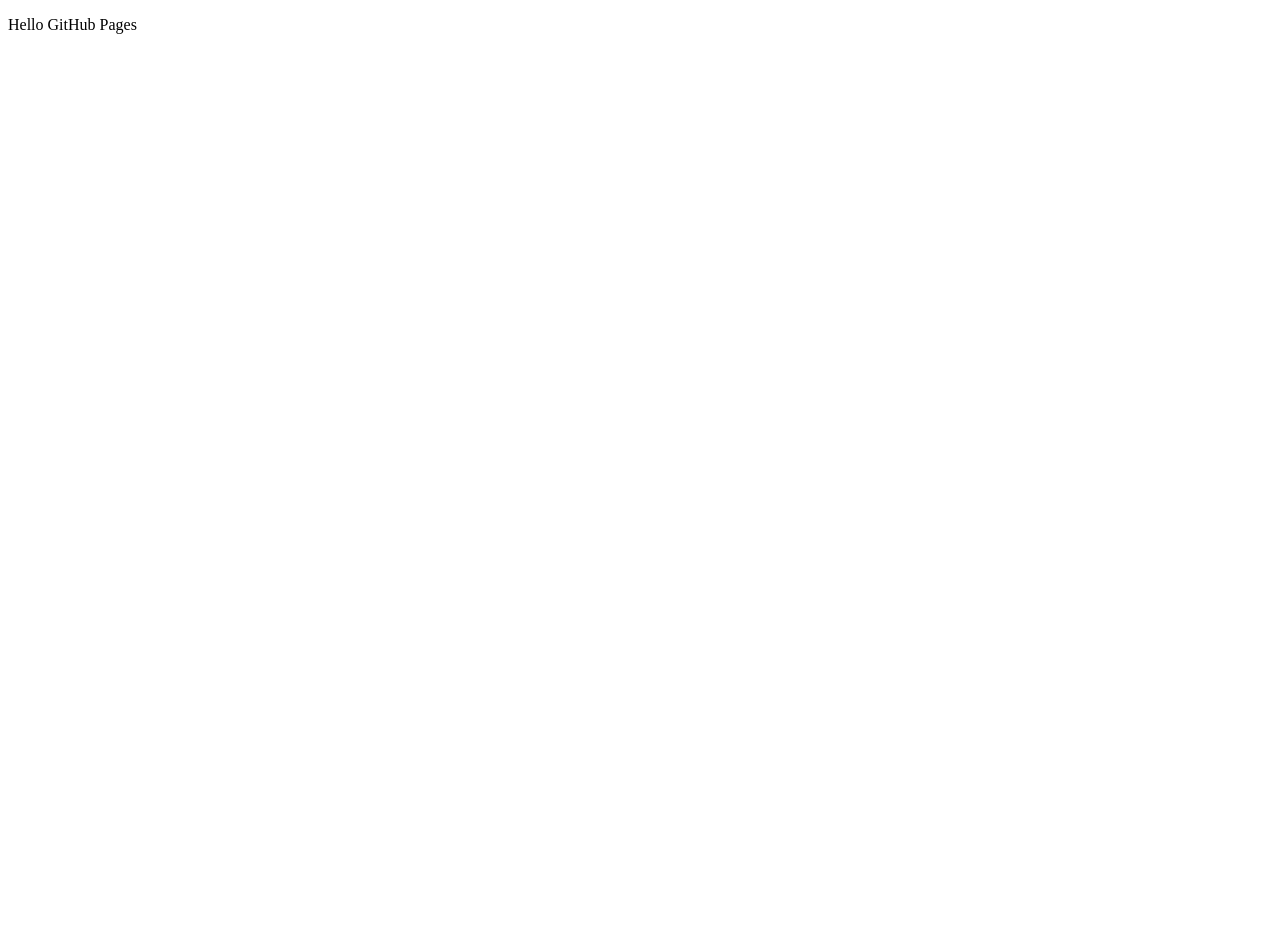
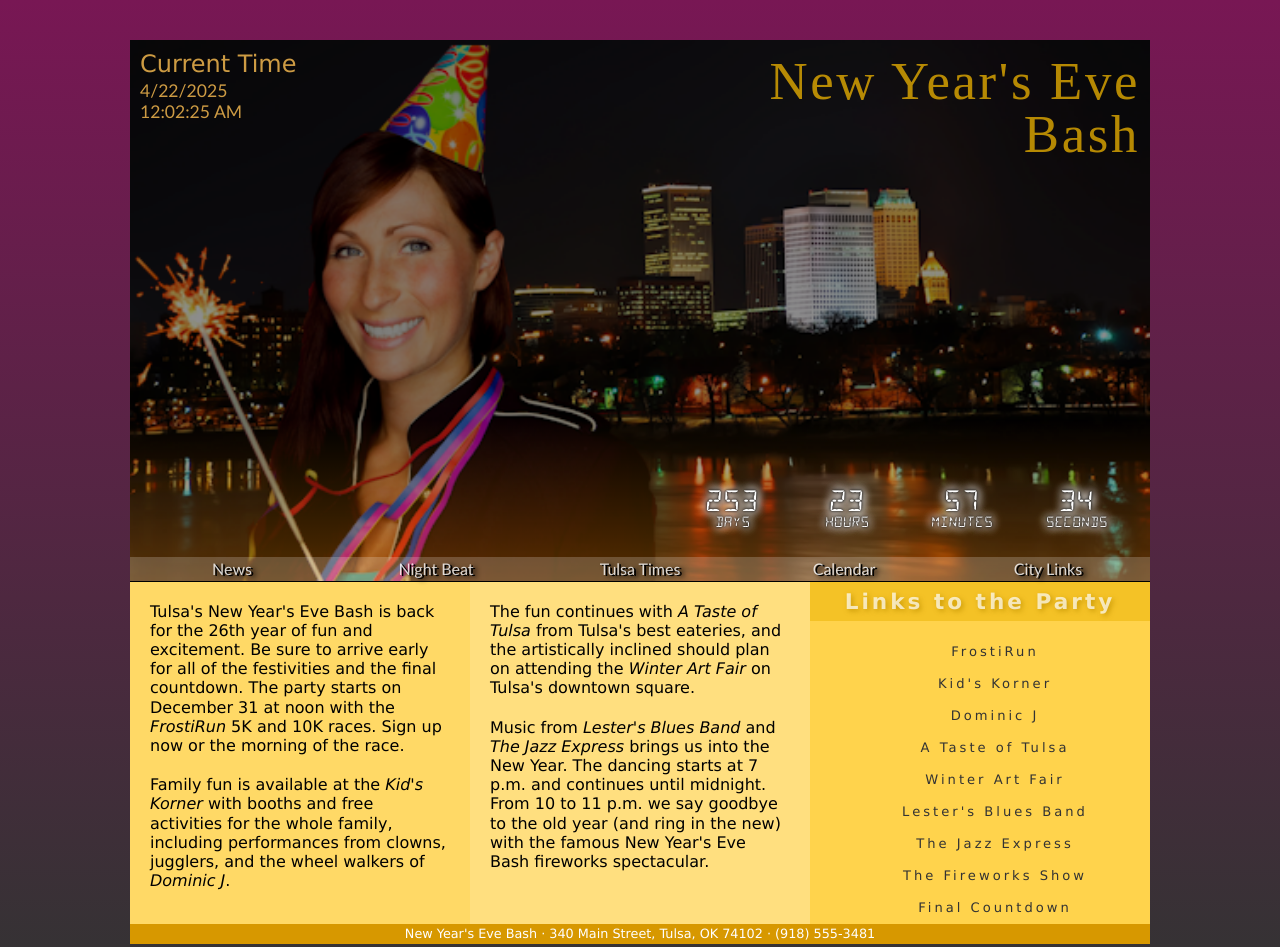
Before and after one commit to jmv505/Spring-2025, a plain HTML site: page index.html in a window 1280 px wide. Before the commit the page ends 800 px from the top, so only its background shows below. Drawn offline with Linux system fonts and the light colour scheme.

Commit message:
Add files via upload

```diff
--- a/index.html
+++ b/index.html
@@ -1,11 +1,106 @@
 <!DOCTYPE html>
-<html>
-<head>
-    <meta charset='utf-8'>
-    <title>Hello GitHub Pages</title>
-</head>
+<html lang="en">
+   <head>
+      <!--
+         New Perspectives on HTML5 and CSS3, 8th Edition
+         Tutorial 9
+         Tutorial Case
 
-<body>
-    <p id = "text">Hello GitHub Pages</p>
-</body>
+         Tulsa's New Year's Bash
+         Author: Juan Carlos Montero
+         Date: 4/21/2025
+
+         Filename: tny_clock.html
+
+      -->
+
+      <meta charset="utf-8" />
+      <meta name="viewport" content="width=device-width, initial-scale=1" />
+      <title>Tulsa's New Year's Bash</title>
+      <link href="tny_reset.css" rel="stylesheet" />
+      <link href="tny_styles.css" rel="stylesheet" />
+      <script src = "tny_script.js" defer></script>
+   </head>
+
+   <body>
+      <header>
+         <nav class="horizontal">
+            <ul>
+               <li><a href="#">News</a></li>
+               <li><a href="#">Night Beat</a></li>
+               <li><a href="#">Tulsa Times</a></li>
+               <li><a href="#">Calendar</a></li>
+               <li><a href="#">City Links</a></li>
+            </ul>
+         </nav>
+
+         <img src="tny_banner.png" id="logoImg" alt="" />
+         <h1>New Year's Eve<br />Bash</h1>
+         <h2 id="timeHeading">Current Time</h2>
+
+         <div id="dateNow">11/8/2021<br />2:45:12 p.m.</div>
+
+         <div id="countdown">
+            <div><span id="days">53</span><br />Days</div>
+            <div><span id="hrs">9</span><br />Hours</div>
+            <div><span id="mins">14</span><br />Minutes</div>
+            <div><span id="secs">48</span><br />Seconds</div>
+         </div>
+      </header>
+
+      <article>
+         <section>
+            <p>Tulsa's New Year's Eve Bash is back for the 26th year of fun and
+               excitement. Be sure to arrive
+               early for all of the festivities and the final countdown.
+               The party starts on December 31 at noon with
+               the <em>FrostiRun</em> 5K and 10K races. Sign up now or the morning of
+               the race.
+            </p>
+            <p>Family fun is available at the <em>Kid's Korner</em> with
+               booths and free activities for the whole family, including
+               performances from clowns, jugglers, and the wheel walkers of
+               <em>Dominic J</em>.
+            </p>
+         </section>
+
+         <section>
+            <p>The fun continues with <cite>A Taste of Tulsa</cite>
+               from Tulsa's best eateries, and the artistically inclined should
+               plan on attending the <cite>Winter Art Fair</cite> on Tulsa's
+               downtown square.
+            </p>
+            <p>Music from <cite>Lester's Blues Band</cite> and <cite>The Jazz
+               Express</cite> brings us into the New Year. The dancing starts
+               at 7 p.m. and continues until midnight. From 10 to 11 p.m. we
+               say goodbye to the old year (and ring in the new) with the
+               famous New Year's Eve Bash fireworks spectacular.
+            </p>
+         </section>
+
+         <nav class="vertical">
+            <h1>Links to the Party</h1>
+            <ul>
+               <li><a href="#">FrostiRun</a></li>
+               <li><a href="#">Kid's Korner</a></li>
+               <li><a href="#">Dominic J</a></li>
+               <li><a href="#">A Taste of Tulsa</a></li>
+               <li><a href="#">Winter Art Fair</a></li>
+               <li><a href="#">Lester's Blues Band</a></li>
+               <li><a href="#">The Jazz Express</a></li>
+               <li><a href="#">The Fireworks Show</a></li>
+               <li><a href="#">Final Countdown</a></li>
+            </ul>
+         </nav>
+      </article>
+
+      <footer>
+         <address>
+            New Year's Eve Bash &#183;
+            340 Main Street, Tulsa, OK 74102 &#183;
+            (918) 555-3481
+         </address>
+      </footer>
+   </body>
+
 </html>
--- /dev/null
+++ b/tny_reset.css
@@ -0,0 +1,55 @@
+@charset "utf-8";
+
+/*
+   New Perspectives on HTML5 and CSS3, 8th Edition
+   Tutorial 9
+   Tutorial Case
+
+   Tulsa's New Year's Bash Reset Style Sheet
+
+   Filename: tny_reset.css
+
+*/
+
+
+/* Basic styles to be used with all devices and under all conditions */
+
+article, aside, figcaption, figure,
+footer, header, main, nav, section {
+   display: block;
+}
+
+address, article, aside, blockquote, body, cite,
+div, dl, dt, dd, em, figcaption, figure, footer,
+h1, h2, h3, h4, h5, h6, header, html, img,
+li, main, nav, nav a, ol, p, section, span, ul,
+table, tr, td, th, col, colgroup {
+   margin: 0;
+   padding: 0;
+   border: 0;
+   font-size: 100%;
+   background: transparent;
+   -webkit-box-sizing: border-box;
+   -moz-box-sizing: border-box;
+   box-sizing: border-box;
+}
+
+
+/* Set the default page element styles */
+
+body {
+   line-height: 1.2em;
+}
+
+ul, ol {
+   list-style: none;
+}
+
+nav ul {
+   list-style: none;
+   list-style-image: none;
+}
+
+nav a {
+   text-decoration: none;
+}
--- /dev/null
+++ b/tny_script.js
@@ -0,0 +1,48 @@
+"use strict";
+
+/*
+   New Perspectives on HTML5 and CSS3, 8th Edition
+   Tutorial 9
+   Tutorial Case
+
+   Countdown Clock
+   Author: Juan Carlos Montero
+   Date: 4/21/2025
+
+*/
+
+/* Execute the function to run and display the countdown clock */
+runClock();
+setInterval("runClock()", 1000);
+
+/* Function to create and run the countdown clock */
+function runClock() {
+
+   /* store the current date and time */
+   var currentDay = new Date();
+   var dateStr = currentDay.toLocaleDateString();
+   var timeStr = currentDay.toLocaleTimeString();
+
+   /* Display the current date and time */
+   document.getElementById("dateNow").innerHTML = dateStr + "<br />" + timeStr;
+
+   /* Calculate the days until January 1st */
+   var newYear = new Date("January 1, 2021");
+   var nextYear = currentDay.getFullYear() + 1;
+   newYear.setFullYear(nextYear);
+   var daysLeft = (newYear - currentDay) / (1000 * 60 * 60 * 24);
+
+   /* Calculate the hours left in the current day */
+   var hrsLeft = (daysLeft - Math.floor(daysLeft)) * 24;
+
+   /* Calculate the minutes and seconds left in the current hour */
+   var minsLeft = (hrsLeft - Math.floor(hrsLeft)) * 60;
+   var secsLeft = (minsLeft - Math.floor(minsLeft)) * 60;
+
+
+   /* Display the time left until New Year's Eve */
+   document.getElementById("days").textContent = Math.floor(daysLeft);
+   document.getElementById("hrs").textContent = Math.floor(hrsLeft);
+   document.getElementById("mins").textContent = Math.floor(minsLeft);
+   document.getElementById("secs").textContent = Math.floor(secsLeft);
+}
--- /dev/null
+++ b/tny_styles.css
@@ -0,0 +1,350 @@
+@charset "utf-8";
+
+@font-face {
+   font-family: Segment14;
+   src: url('segment14.woff') format('woff'),
+        url('segment14.ttf') format('truetype');
+}
+
+/*
+   New Perspectives on HTML5 and CSS3, 8th Edition
+   Tutorial 9
+   Tutorial Case
+
+   Tulsa's New Year's Bash Layout Style Sheet
+
+   Filename: tny_styles.css
+
+   Segment14 font designed by Paul Flo Williams. Download at:
+   http://www.1001fonts.com/segment14-font.html#styles
+
+*/
+
+
+/* HTML and Body styles */
+
+html {
+   background: linear-gradient(to bottom, rgb(120, 23, 84), rgb(51, 51, 51));
+   font-family: Verdana, Geneva, sans-serif;
+   min-height: 100%;
+}
+
+body {
+   margin: 0px auto;
+   min-width: 340px;
+   max-width: 1020px;
+   width: 100%;
+   min-height: 100%;
+}
+
+
+/* Header styles */
+
+header img#logoImg {
+   display: block;
+   width: 100%;
+}
+
+header {
+   background: linear-gradient(to bottom, black 70%, rgb(185, 102, 0));
+   border-bottom: 1px solid rgb(0, 0, 0);
+   color: white;
+   position: relative;
+   width: 100%;
+}
+
+header > h1 {
+   position: absolute;
+   top: 15px;
+   right: 10px;
+   text-align: right;
+   font-size: 1.3em;
+   letter-spacing: 0.05em;
+   line-height: 1em;
+   font-family: 'Times New Roman', serif;
+   font-weight: normal;
+   color: rgba(255, 192, 0, 0.7);
+}
+
+header > h2 {
+   position: absolute;
+   top: 15px;
+   left: 10px;
+   font-size: 0.9em;
+   font-weight: normal;
+   color: rgba(255, 192, 82, 0.8);
+}
+
+/* Navigation list styles */
+
+header nav.horizontal {
+   position: absolute;
+   bottom: 0px;
+   left: 0px;
+   width: 100%;
+   -webkit-flex: 0 1;
+   flex: 0 1;
+}
+
+body header nav ul {
+   display: -webkit-flex;
+   display: flex;
+   -webkit-flex-flow: row nowrap;
+   flex-flow: row nowrap;
+}
+
+nav.horizontal ul li {
+   -webkit-flex: 1 1;
+   flex: 1 1;
+   font-size: 0.8em;
+   line-height: 1.5em;
+   height: 1.5em;
+   font-family: 'Trebuchet MS', Helvetica, sans-serif;
+   text-shadow: black 2px 1px 0px, black 4px 2px 5px;
+}
+
+nav.horizontal ul li a {
+   background-color: rgba(255, 255, 255, 0.2);
+   display: block;
+   color: rgba(255, 255, 255, 0.8);
+   text-align: center;
+}
+
+nav.horizontal ul li a:hover {
+   background-color: rgba(255, 192, 88, 0.5);
+}
+
+/* Time Clock Styles */
+
+div#dateNow {
+   display: block;
+   position: absolute;
+   top: 35px;
+   left: 10px;
+   background-color: transparent;
+   border: hidden;
+   color: rgba(255, 192, 82, 0.8);
+   width: 140px;
+   font-size: 0.6em;
+   line-height: 1.1em;
+   font-family: 'Trebuchet MS', Helvetica, sans-serif;
+   font-weight: normal;
+}
+
+/* Styles for the Countdown Clock */
+
+div#countdown {
+   position: absolute;
+   bottom: 50px;
+   right: 15px;
+   width: 45%;
+   display: -webkit-flex;
+   display: flex;
+   -webkit-flex-flow: row nowrap;
+   flex-flow: row nowrap;
+
+}
+
+div#countdown div {
+   display: block;
+   text-align: center;
+   width: 100%;
+   line-height: 1.2em;
+   font-size: 0.5em;
+   font-family: segment14, sans-serif;
+   color: white;
+   margin: 0px 10px;
+   color: white;
+   text-align: center;
+   text-shadow: 0px 0px 2px black, 0px 0px 4px black, -1px 1px 8px white,
+                1px -1px 8px white, -1px 1px 12px white, 1px -1px 12px white;
+}
+
+div#countdown div span {
+   font-size: 2em;
+}
+
+/* Article Styles */
+
+article {
+   background: white;
+   display: -webkit-flex;
+   display: flex;
+   -webkit-flex-flow: row wrap;
+   flex-flow: row wrap;
+}
+
+article section, article nav.vertical {
+   -webkit-flex: 1 1 300px;
+   flex: 1 1 300px;
+}
+
+section p {
+   margin: 20px;
+}
+
+/*Section 1 styles */
+
+article section:nth-of-type(1) {
+   background-color: rgba(255, 192, 0, 0.6);
+}
+
+/* Section 2 styles */
+
+article section:nth-of-type(2) {
+   background-color: rgba(255, 192, 0, 0.5);
+}
+
+
+/* Vertical navigation list styles */
+
+nav.vertical {
+   background-color: rgba(255, 192, 0, 0.7);
+}
+
+nav.vertical h1 {
+   color: rgba(255, 255, 255, 0.7);
+   text-shadow: rgba(192, 145, 0, 0.8) 2px 2px 5px;
+   font-size: 1.35em;
+   letter-spacing: 3px;
+   text-align: center;
+   padding: 10px;
+   margin: 0px 0px 15px 0px;
+   background-color: rgba(233, 177, 0, 0.5);
+}
+
+
+nav.vertical ul li {
+   font-size: 0.82em;
+   letter-spacing: 3px;
+   text-align: center;
+}
+
+
+nav.vertical ul li a {
+   display: block;
+   padding-left: 30px;
+   height: 32px;
+   line-height: 32px;
+   width: auto;
+   color: rgb(51, 51, 51);
+}
+
+nav.vertical ul li a:hover {
+   background-color: rgba(255, 192, 0, 0.45);
+}
+
+
+/* Page footer styles */
+
+footer {
+   clear: left;
+   display: block;
+}
+
+footer address {
+   display: block;
+   font-style: normal;
+   text-align: center;
+   font-size: 0.5em;
+   line-height: 20px;
+   height: 20px;
+   background-color: rgb(215, 152, 0);
+   color: white;
+}
+
+/* =============================================
+   Tablet and Desktop Styles: greater than 510px
+   =============================================
+*/
+@media only screen and (min-width:511px) {
+
+   header > h1 {
+      font-size: 1.9em;
+   }
+
+   header > h2 {
+      font-size: 1.1em;
+   }
+
+   div#dateNow {
+      font-size: 0.9em;
+      line-height: 1em;
+   }
+
+   div#countdown {
+      font-size: 1.3em;
+   }
+
+   footer address {
+      font-size: 0.6em;
+   }
+}
+
+/* =============================================
+   Tablet and Desktop Styles: greater than 640px
+   =============================================
+*/
+@media only screen and (min-width:641px) {
+
+   header > h1 {
+      font-size: 2.4em;
+   }
+
+   header > h2 {
+      font-size: 1.3em;
+   }
+
+   nav.horizontal ul li {
+      font-size: 1em;
+   }
+
+   div#dateNow {
+      font-size: 1em;
+      line-height: 1.1em;
+      top: 40px;
+   }
+
+   div#countdown  {
+      font-size: 1.5em;
+   }
+
+   footer address {
+      font-size: 0.8em;
+   }
+}
+
+/* =============================================
+   Tablet and Desktop Styles: greater than 720px
+   =============================================
+*/
+@media only screen and (min-width: 721px) {
+   header > h1 {
+      font-size: 3.3em;
+   }
+
+   header > h2 {
+      font-size: 1.5em;
+   }
+
+   div#dateNow {
+      font-size: 1.1em;
+      line-height: 1.2em;
+      top: 40px;
+   }
+
+   div#countdown {
+      font-size: 1.7em;
+   }
+}
+
+/* =============================================
+   Tablet and Desktop Styles: greater than 1020px
+   =============================================
+*/
+@media only screen and (min-width: 1021px) {
+
+   body {
+      margin: 40px auto;
+   }
+}
```
Also changed, not shown: segment14.ttf (added), segment14.woff (added), tny_banner.png (added).
